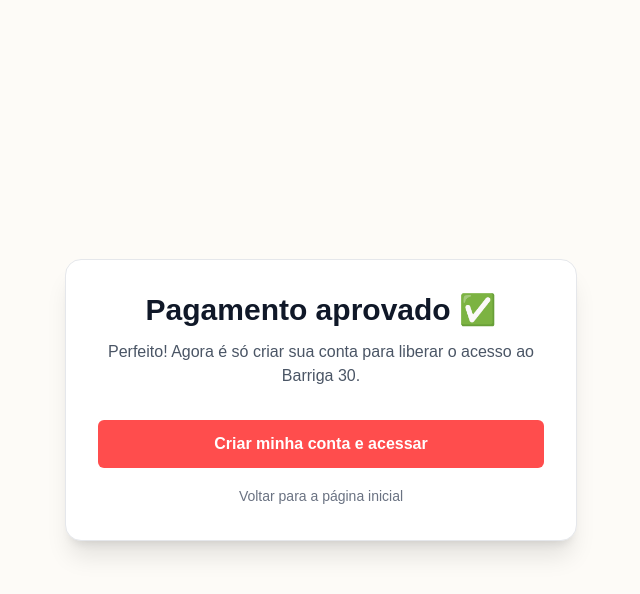
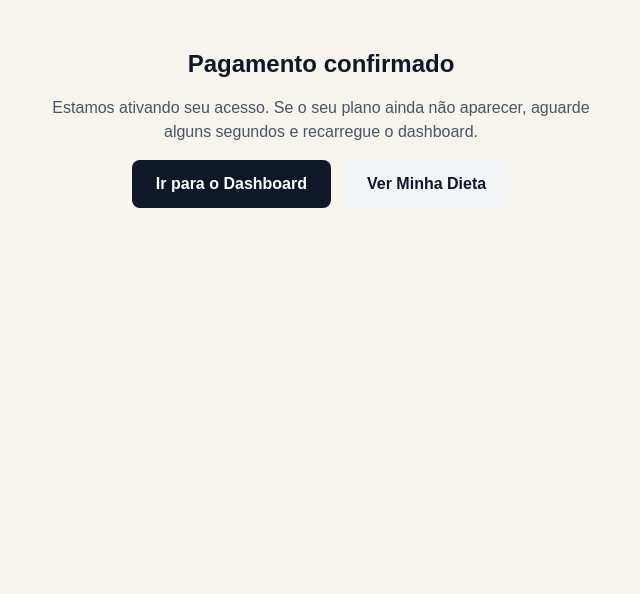
Before and after one commit to gugagmoraes/barriga30, a Next.js app: page /pagamento-sucesso in a window 1280 px wide. Shown: the top 594 px of the page, without its empty margins (319-959 px from the left). Built offline with nearby package versions, Linux system fonts and the light colour scheme.

Commit message:
fix: replace auto redirect with manual payment button to avoid next_redirect error

```diff
--- a/src/app/(app)/treinos/page.tsx
+++ b/src/app/(app)/treinos/page.tsx
@@ -88,7 +88,7 @@ export default async function WorkoutsPage() {
                             <p className="font-bold text-gray-900 text-sm mb-1">Nível Bloqueado</p>
                             <p className="text-xs text-gray-600 mb-3">Faça Upgrade para Desbloquear!</p>
                             <div className="pointer-events-auto">
-                                <Link href="/register?plan=plus">
+                                <Link href="/checkout/plus">
                                     <span className="inline-block bg-gradient-to-r from-yellow-500 to-orange-500 text-white text-xs font-bold px-4 py-2 rounded-full hover:shadow-md transition-all cursor-pointer">
                                         Ser Plus
                                     </span>
--- a/src/app/(app)/upgrade/page.tsx
+++ b/src/app/(app)/upgrade/page.tsx
@@ -13,7 +13,7 @@ export default function UpgradePage() {
         A opção de fazer uma versão mais leve do treino está disponível nos planos Plus e VIP.
         Faça upgrade para ter acesso a variações e treinos de todos os níveis.
       </p>
-      <Link href="/register?plan=plus">
+      <Link href="/checkout/plus">
         <Button className="bg-gradient-to-r from-yellow-500 to-orange-500 border-0 font-bold">
           Fazer Upgrade
         </Button>
--- a/src/app/api/stripe/checkout/route.ts
+++ b/src/app/api/stripe/checkout/route.ts
@@ -1,18 +1,8 @@
 import { NextRequest, NextResponse } from 'next/server';
 import { createClient } from '@/lib/supabase/server';
 import { createCheckoutSession } from '@/services/stripe';
-
-const PRICE_IDS = {
-  basic: 'price_1SjR0fGigUIifkMigDDhf5pv',
-  plus: 'price_1SjR1vGigUIifkMib6IHcTak',
-  vip: 'price_1SyI7SGigUIifkMizfRzNT4V',
-} as const;
-
-type PlanKey = keyof typeof PRICE_IDS;
-
-function isPlanKey(value: unknown): value is PlanKey {
-  return value === 'basic' || value === 'plus' || value === 'vip';
-}
+import { stripe } from '@/lib/stripe/config'
+import { getAppUrlFromEnvOrRequestOrigin, getPriceIdForPlan, isPlanKey, type PlanKey } from '@/lib/stripe/prices'
 
 function getRequestOrigin(req: NextRequest) {
   const url = new URL(req.url);
@@ -26,18 +16,13 @@ export async function POST(req: NextRequest) {
     const planName = typeof body?.planName === 'string' ? body.planName : (plan || '');
 
     const priceIdFromBody = typeof body?.priceId === 'string' ? body.priceId : null;
-    const priceId = plan ? PRICE_IDS[plan] : priceIdFromBody;
+    const priceId = plan ? getPriceIdForPlan(plan) : priceIdFromBody;
 
     if (!priceId) {
       return new NextResponse('Missing plan/priceId', { status: 400 });
     }
 
-    const allowedPriceIds = new Set(Object.values(PRICE_IDS));
-    if (!allowedPriceIds.has(priceId)) {
-      return new NextResponse('Invalid priceId', { status: 400 });
-    }
-
-    const origin = process.env.NEXT_PUBLIC_APP_URL || getRequestOrigin(req);
+    const origin = getAppUrlFromEnvOrRequestOrigin(getRequestOrigin(req));
 
     const successUrl = process.env.NEXT_PUBLIC_STRIPE_SUCCESS_URL
       ? process.env.NEXT_PUBLIC_STRIPE_SUCCESS_URL
@@ -50,13 +35,30 @@ export async function POST(req: NextRequest) {
     const supabase = await createClient();
     const { data: { user } } = await supabase.auth.getUser();
 
+    if (!user) {
+      return new NextResponse('Unauthorized', { status: 401 });
+    }
+
+    const { data: profile } = await supabase.from('users').select('stripe_customer_id').eq('id', user.id).single()
+    let customerId = profile?.stripe_customer_id as string | null | undefined
+
+    if (!customerId) {
+      const customer = await stripe.customers.create({
+        email: user.email ?? undefined,
+        metadata: { userId: user.id },
+      })
+      customerId = customer.id
+      await supabase.from('users').update({ stripe_customer_id: customerId }).eq('id', user.id)
+    }
+
     const { sessionId, url } = await createCheckoutSession({
       priceId,
-      userId: user?.id || 'anonymous',
-      userEmail: user?.email,
+      userId: user.id,
+      userEmail: user.email ?? undefined,
       planName,
       successUrl,
       cancelUrl,
+      customerId: customerId ?? undefined,
     });
 
     return NextResponse.json({ sessionId, url });
--- a/src/app/api/stripe/webhook/route.ts
+++ b/src/app/api/stripe/webhook/route.ts
@@ -1,10 +1,8 @@
 import { NextRequest, NextResponse } from 'next/server';
 import { stripe } from '@/lib/stripe/config';
-import { createClient } from '@/lib/supabase/server';
+import { createAdminClient } from '@/lib/supabase/admin'
 import Stripe from 'stripe';
-
-// This is your Stripe CLI webhook secret for testing your endpoint locally.
-const webhookSecret = process.env.STRIPE_WEBHOOK_SECRET;
+import { getPlanFromPriceId, isPlanKey, getWebhookSecret, type PlanKey } from '@/lib/stripe/prices'
 
 export async function POST(req: NextRequest) {
   const body = await req.text();
@@ -13,66 +11,80 @@ export async function POST(req: NextRequest) {
   let event: Stripe.Event;
 
   try {
-    if (!webhookSecret) throw new Error('Stripe webhook secret not set');
-    event = stripe.webhooks.constructEvent(body, sig, webhookSecret);
+    event = stripe.webhooks.constructEvent(body, sig, getWebhookSecret());
   } catch (err: any) {
     console.error(`Webhook signature verification failed.`, err.message);
     return new NextResponse(`Webhook Error: ${err.message}`, { status: 400 });
   }
 
-  const supabase = await createClient();
+  const admin = createAdminClient()
+  if (!admin) return new NextResponse('Server misconfigured', { status: 500 })
 
   try {
     switch (event.type) {
-      case 'checkout.session.completed':
+      case 'checkout.session.completed': {
         const session = event.data.object as Stripe.Checkout.Session;
-        // Retrieve the subscription details from Stripe.
-        const subscriptionId = session.subscription as string;
+        const subscriptionId = session.subscription as string | null;
         const userId = session.metadata?.userId;
         const planName = session.metadata?.planName;
 
-        if (userId && subscriptionId) {
-           // Update user's subscription in Supabase
-           // 1. Find the plan ID based on planName or price ID?
-           // For MVP let's assume we store the plan in metadata or lookup by price.
-           // Ideally we query the 'plans' table.
+        if (!userId || !subscriptionId) break
 
-           // We need to fetch the plan_id from the 'plans' table based on the price ID or name
-           // But here we might not have easy access to price ID in session object directly without expansion?
-           // Session has line_items if expanded, or we can use the planName passed in metadata.
+        const subscription = await stripe.subscriptions.retrieve(subscriptionId, {
+          expand: ['items.data.price'],
+        })
 
-           let planId;
-           if (planName) {
-               const { data: plan } = await supabase.from('plans').select('id').ilike('name', planName).single();
-               planId = plan?.id;
-           }
+        const priceId = subscription.items.data[0]?.price?.id
+        const planFromPrice = priceId ? getPlanFromPriceId(priceId) : null
 
-           // Insert into subscriptions table
-           if (planId) {
-               await supabase.from('subscriptions').insert({
-                   user_id: userId,
-                   plan_id: planId,
-                   stripe_subscription_id: subscriptionId,
-                   status: 'active',
-                   current_period_start: new Date().toISOString(), // Approximation, real dates come from subscription object
-                   current_period_end: new Date(Date.now() + 30 * 24 * 60 * 60 * 1000).toISOString()
-               });
+        const plan: PlanKey =
+          (isPlanKey(planName) ? (planName as PlanKey) : null) ||
+          planFromPrice ||
+          'basic'
 
-               // Also update users table status/level if needed
-               // e.g. set level based on plan? Or just unlock features.
-           }
+        if (subscription.status === 'active' || subscription.status === 'trialing') {
+          const currentPeriodEnd = (subscription as any).current_period_end as number | undefined
+          await admin.from('users').update({
+            plan_type: plan,
+            stripe_customer_id: typeof subscription.customer === 'string' ? subscription.customer : null,
+            stripe_subscription_id: subscription.id,
+            stripe_subscription_status: subscription.status,
+            stripe_current_period_end: currentPeriodEnd ? new Date(currentPeriodEnd * 1000).toISOString() : null,
+          }).eq('id', userId)
         }
         break;
+      }
 
       case 'customer.subscription.updated':
-      case 'customer.subscription.deleted':
+      case 'customer.subscription.deleted': {
         const subscription = event.data.object as Stripe.Subscription;
         const status = subscription.status;
 
-        await supabase.from('subscriptions')
-            .update({ status: status })
-            .eq('stripe_subscription_id', subscription.id);
+        const customerId = typeof subscription.customer === 'string' ? subscription.customer : null
+        if (!customerId) break
+
+        const { data: user } = await admin.from('users').select('id').eq('stripe_customer_id', customerId).maybeSingle()
+        if (!user?.id) break
+
+        if (status === 'active' || status === 'trialing') {
+          const currentPeriodEnd = (subscription as any).current_period_end as number | undefined
+          await admin.from('users').update({
+            stripe_subscription_id: subscription.id,
+            stripe_subscription_status: status,
+            stripe_current_period_end: currentPeriodEnd ? new Date(currentPeriodEnd * 1000).toISOString() : null,
+          }).eq('id', user.id)
+          break
+        }
+
+        const currentPeriodEnd = (subscription as any).current_period_end as number | undefined
+        await admin.from('users').update({
+          plan_type: 'basic',
+          stripe_subscription_id: subscription.id,
+          stripe_subscription_status: status,
+          stripe_current_period_end: currentPeriodEnd ? new Date(currentPeriodEnd * 1000).toISOString() : null,
+        }).eq('id', user.id)
         break;
+      }
 
       default:
         // console.log(`Unhandled event type ${event.type}`);
--- a/src/app/checkout/[plan]/page.tsx
+++ b/src/app/checkout/[plan]/page.tsx
@@ -2,20 +2,10 @@ import { redirect } from 'next/navigation'
 import { headers } from 'next/headers'
 import { createClient } from '@/lib/supabase/server'
 import { createCheckoutSession } from '@/services/stripe'
+import { stripe } from '@/lib/stripe/config'
+import { getPriceIdForPlan, isPlanKey } from '@/lib/stripe/prices'
 
 export const dynamic = 'force-dynamic'
-
-const PRICE_IDS = {
-  basic: 'price_1SjR0fGigUIifkMigDDhf5pv',
-  plus: 'price_1SjR1vGigUIifkMib6IHcTak',
-  vip: 'price_1SyI7SGigUIifkMizfRzNT4V',
-} as const
-
-type PlanKey = keyof typeof PRICE_IDS
-
-function isPlanKey(value: string): value is PlanKey {
-  return value === 'basic' || value === 'plus' || value === 'vip'
-}
 
 async function getRequestOrigin() {
   const h = await headers()
@@ -84,14 +74,31 @@ export default async function CheckoutPage({
     data: { user },
   } = await supabase.auth.getUser()
 
+  if (!user) {
+    redirect(`/register?plan=${plan}`)
+  }
+
   try {
+    const { data: profile } = await supabase.from('users').select('stripe_customer_id').eq('id', user.id).single()
+
+    let customerId = profile?.stripe_customer_id as string | null | undefined
+    if (!customerId) {
+      const customer = await stripe.customers.create({
+        email: user.email ?? undefined,
+        metadata: { userId: user.id },
+      })
+      customerId = customer.id
+      await supabase.from('users').update({ stripe_customer_id: customerId }).eq('id', user.id)
+    }
+
     const { url } = await createCheckoutSession({
-      priceId: PRICE_IDS[plan],
-      userId: user?.id || 'anonymous',
-      userEmail: user?.email,
+      priceId: getPriceIdForPlan(plan),
+      userId: user.id,
+      userEmail: user.email ?? undefined,
       planName: plan,
       successUrl,
       cancelUrl,
+      customerId: customerId ?? undefined,
     })
 
     if (!url) {
@@ -109,7 +116,18 @@ export default async function CheckoutPage({
       )
     }
 
-    redirect(url)
+    return (
+      <div className="flex flex-col items-center justify-center min-h-screen p-6 text-center">
+        <h1 className="text-2xl font-bold">Quase lá!</h1>
+        <p className="mt-2 text-gray-600">Clique abaixo para finalizar seu pagamento no Stripe.</p>
+        <a
+          href={url}
+          className="mt-6 inline-flex items-center justify-center rounded-lg bg-[#FF4D4D] px-6 py-3 text-white font-bold text-lg hover:bg-[#e63e3e] transition-colors"
+        >
+          Pagar Agora
+        </a>
+      </div>
+    )
   } catch (error) {
     console.error('[CHECKOUT] erro ao criar sessão', error)
     return (
--- a/src/app/pagamento-cancelado/page.tsx
+++ b/src/app/pagamento-cancelado/page.tsx
@@ -1,26 +1,34 @@
-'use client'
+import Link from 'next/link'
 
-import Link from 'next/link'
-import { Button } from '@/components/ui/button'
+export default async function PagamentoCanceladoPage({
+  searchParams,
+}: {
+  searchParams?: Promise<{ plan?: string }>
+}) {
+  const resolved = searchParams ? await searchParams : undefined
+  const plan = resolved?.plan
 
-export default function PagamentoCanceladoPage() {
   return (
-    <div className="min-h-screen bg-[#FDFBF7] flex items-center justify-center px-4">
-      <div className="max-w-lg w-full bg-white border border-gray-200 rounded-2xl shadow-xl p-8 text-center">
-        <h1 className="text-2xl md:text-3xl font-extrabold text-gray-900 mb-3">Pagamento cancelado</h1>
-        <p className="text-gray-600 mb-8">
-          Sem problemas. Você pode tentar novamente quando quiser.
-        </p>
-        <Link href="/#plans" className="block">
-          <Button className="w-full h-12 text-base font-bold bg-[#FF4D4D] hover:bg-[#e63e3e] text-white">
-            Voltar para os planos
-          </Button>
+    <div className="max-w-xl mx-auto py-12 px-4 text-center space-y-4">
+      <h1 className="text-2xl font-bold text-gray-900">Pagamento cancelado</h1>
+      <p className="text-gray-600">
+        Nenhuma cobrança foi realizada. {plan ? `Você tentou assinar: ${plan}.` : ''}
+      </p>
+      <div className="flex items-center justify-center gap-3">
+        {plan && (
+          <Link
+            href={`/checkout/${plan}`}
+            className="inline-flex items-center justify-center rounded-lg bg-[#FF4D4D] px-6 py-3 text-white font-bold"
+          >
+            Tentar novamente
+          </Link>
+        )}
+        <Link
+          href="/#plans"
+          className="inline-flex items-center justify-center rounded-lg bg-gray-100 px-6 py-3 text-gray-900 font-bold"
+        >
+          Ver planos
         </Link>
-        <div className="mt-4">
-          <Link href="/" className="text-sm font-medium text-gray-500 hover:text-gray-800">
-            Voltar para a página inicial
-          </Link>
-        </div>
       </div>
     </div>
   )
--- a/src/app/pagamento-sucesso/page.tsx
+++ b/src/app/pagamento-sucesso/page.tsx
@@ -1,26 +1,33 @@
-'use client'
+import Link from 'next/link'
 
-import Link from 'next/link'
-import { Button } from '@/components/ui/button'
+export default async function PagamentoSucessoPage({
+  searchParams,
+}: {
+  searchParams?: Promise<{ plan?: string }>
+}) {
+  const resolved = searchParams ? await searchParams : undefined
+  const plan = resolved?.plan
 
-export default function PagamentoSucessoPage() {
   return (
-    <div className="min-h-screen bg-[#FDFBF7] flex items-center justify-center px-4">
-      <div className="max-w-lg w-full bg-white border border-gray-200 rounded-2xl shadow-xl p-8 text-center">
-        <h1 className="text-2xl md:text-3xl font-extrabold text-gray-900 mb-3">Pagamento aprovado ✅</h1>
-        <p className="text-gray-600 mb-8">
-          Perfeito! Agora é só criar sua conta para liberar o acesso ao Barriga 30.
-        </p>
-        <Link href="/register" className="block">
-          <Button className="w-full h-12 text-base font-bold bg-[#FF4D4D] hover:bg-[#e63e3e] text-white">
-            Criar minha conta e acessar
-          </Button>
+    <div className="max-w-xl mx-auto py-12 px-4 text-center space-y-4">
+      <h1 className="text-2xl font-bold text-gray-900">Pagamento confirmado</h1>
+      <p className="text-gray-600">
+        {plan ? `Plano selecionado: ${plan}. ` : ''}
+        Estamos ativando seu acesso. Se o seu plano ainda não aparecer, aguarde alguns segundos e recarregue o dashboard.
+      </p>
+      <div className="flex items-center justify-center gap-3">
+        <Link
+          href="/dashboard"
+          className="inline-flex items-center justify-center rounded-lg bg-gray-900 px-6 py-3 text-white font-bold"
+        >
+          Ir para o Dashboard
         </Link>
-        <div className="mt-4">
-          <Link href="/" className="text-sm font-medium text-gray-500 hover:text-gray-800">
-            Voltar para a página inicial
-          </Link>
-        </div>
+        <Link
+          href="/dieta"
+          className="inline-flex items-center justify-center rounded-lg bg-gray-100 px-6 py-3 text-gray-900 font-bold"
+        >
+          Ver Minha Dieta
+        </Link>
       </div>
     </div>
   )
--- a/src/components/dashboard/WorkoutProgressionCard.tsx
+++ b/src/components/dashboard/WorkoutProgressionCard.tsx
@@ -131,7 +131,7 @@ export function WorkoutProgressionCard({ status, isCriticalMode, plan }: Progres
                             Você dominou o Intermediário! Para acessar treinos de elite, faça o upgrade do seu plano.
                         </p>
                     </div>
-                    <Link href="/register?plan=plus" className="w-full">
+                    <Link href="/checkout/plus" className="w-full">
                         <Button variant="default" className="w-full bg-gradient-to-r from-yellow-500 to-orange-500 border-0">
                             Desbloquear Agora
                         </Button>
--- a/src/lib/stripe/config.ts
+++ b/src/lib/stripe/config.ts
@@ -1,6 +1,11 @@
 import Stripe from 'stripe';
 
-export const stripe = new Stripe(process.env.STRIPE_SECRET_KEY || 'sk_test_placeholder', {
-  apiVersion: '2025-12-15.clover' as any,
+const stripeSecretKey = process.env.STRIPE_SECRET_KEY
+
+if (!stripeSecretKey) {
+  throw new Error('Missing env: STRIPE_SECRET_KEY')
+}
+
+export const stripe = new Stripe(stripeSecretKey, {
   typescript: true,
-});
+})
--- /dev/null
+++ b/src/lib/stripe/prices.ts
@@ -0,0 +1,36 @@
+export type PlanKey = 'basic' | 'plus' | 'vip'
+
+function requiredEnv(name: string) {
+  const value = process.env[name]
+  if (!value) throw new Error(`Missing env: ${name}`)
+  return value
+}
+
+export const STRIPE_PRICE_IDS: Record<PlanKey, string> = {
+  basic: process.env.STRIPE_PRICE_ID_BASIC || 'price_1SjR0fGigUIifkMigDDhf5pv',
+  plus: process.env.STRIPE_PRICE_ID_PLUS || 'price_1SjR1vGigUIifkMib6IHcTak',
+  vip: process.env.STRIPE_PRICE_ID_VIP || 'price_1SyI7SGigUIifkMizfRzNT4V',
+}
+
+export function isPlanKey(value: unknown): value is PlanKey {
+  return value === 'basic' || value === 'plus' || value === 'vip'
+}
+
+export function getPriceIdForPlan(plan: PlanKey): string {
+  return STRIPE_PRICE_IDS[plan]
+}
+
+export function getPlanFromPriceId(priceId: string): PlanKey | null {
+  for (const [plan, id] of Object.entries(STRIPE_PRICE_IDS) as Array<[PlanKey, string]>) {
+    if (id === priceId) return plan
+  }
+  return null
+}
+
+export function getAppUrlFromEnvOrRequestOrigin(origin: string) {
+  return process.env.NEXT_PUBLIC_APP_URL || origin
+}
+
+export function getWebhookSecret() {
+  return requiredEnv('STRIPE_WEBHOOK_SECRET')
+}
--- a/src/services/stripe.ts
+++ b/src/services/stripe.ts
@@ -7,6 +7,7 @@ interface CreateCheckoutSessionParams {
   planName?: string;
   successUrl?: string;
   cancelUrl?: string;
+  customerId?: string;
 }
 
 export async function createCheckoutSession({
@@ -16,6 +17,7 @@ export async function createCheckoutSession({
   planName,
   successUrl,
   cancelUrl,
+  customerId,
 }: CreateCheckoutSessionParams) {
   try {
     const session = await stripe.checkout.sessions.create({
@@ -29,7 +31,7 @@ export async function createCheckoutSession({
       ],
       success_url: successUrl || `${process.env.NEXT_PUBLIC_APP_URL}/dashboard?success=true`,
       cancel_url: cancelUrl || `${process.env.NEXT_PUBLIC_APP_URL}/dashboard?canceled=true`,
-      customer_email: userEmail,
+      ...(customerId ? { customer: customerId } : { customer_email: userEmail }),
       metadata: {
         userId,
         planName: planName || '',
```
Also changed, not shown: src/app/(auth)/actions.ts (+7 -6 lines), 1 other file (tests, documents, lock files or other folders).
